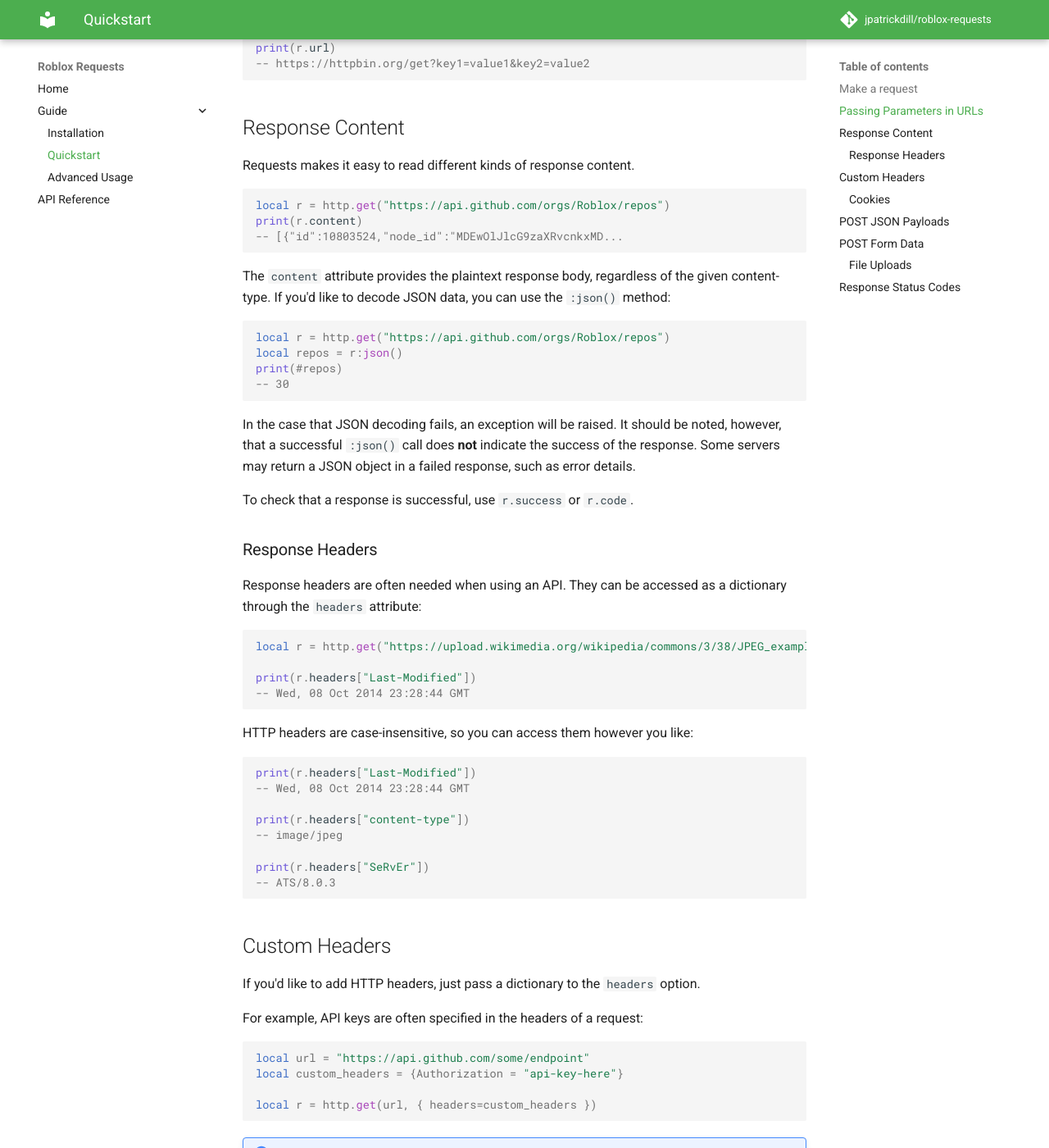
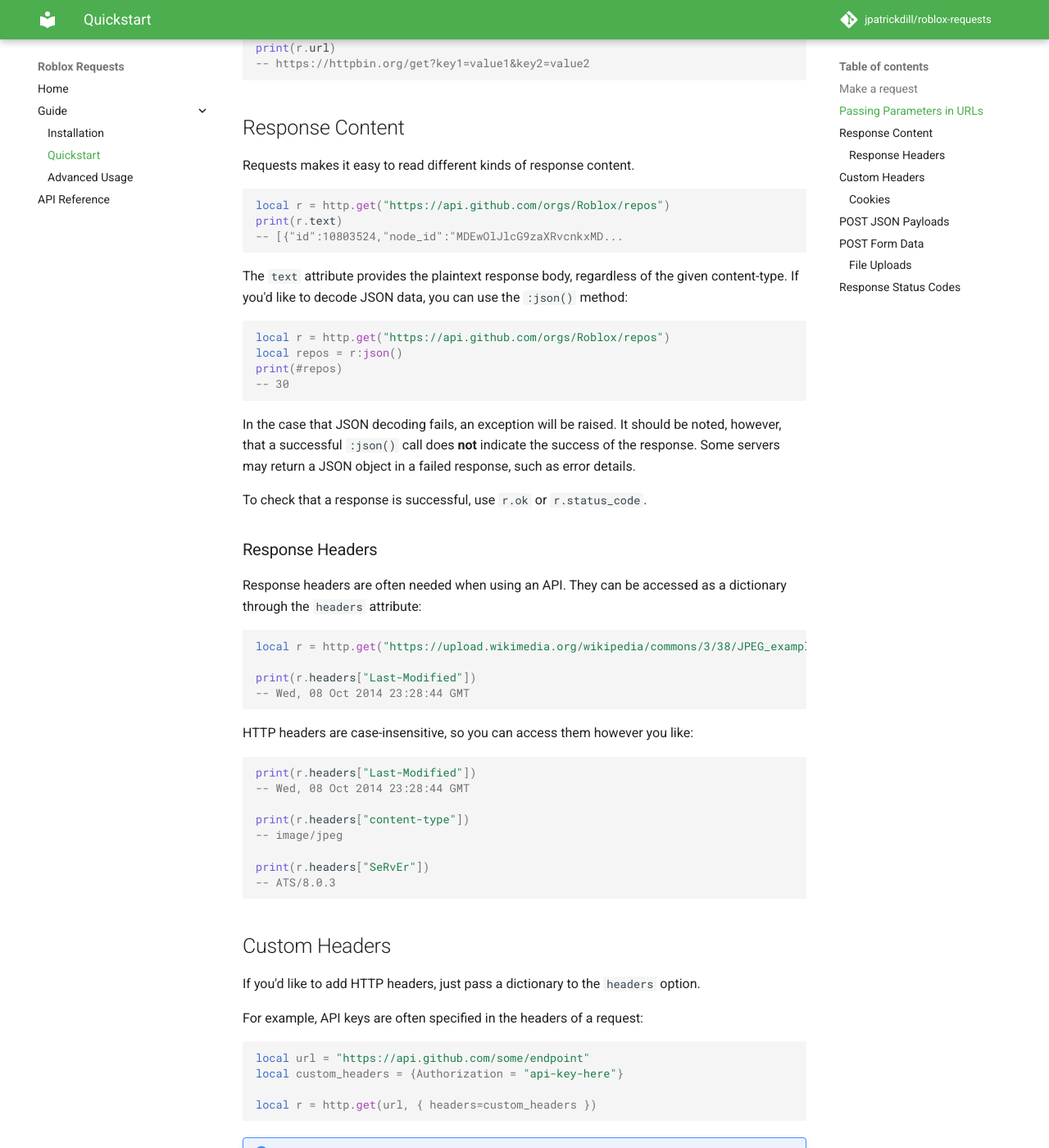
Before and after one commit to pat-dill/roblox-requests, an MkDocs documentation site: the page built from docs/guide/quickstart.md, in a window 1280 px wide and 1400 px high, scrolled down 1077 px. Shown: the whole window at 82% size. Built offline with MkDocs 1.6.1 and Material for MkDocs 9.7.7, drawn with Linux system fonts in a browser that asks for light colours; comment, search, counter and statistics services are not loaded; some of the changed text lies outside the part shown.

Commit message:
updated http.rbxm

````diff
--- a/docs/guide/quickstart.md
+++ b/docs/guide/quickstart.md
@@ -58,11 +58,11 @@
 
 ```lua
 local r = http.get("https://api.github.com/orgs/Roblox/repos")
-print(r.content)
+print(r.text)
 -- [{"id":10803524,"node_id":"MDEwOlJlcG9zaXRvcnkxMD...
 ```
 
-The `content` attribute provides the plaintext response body, regardless of the given content-type.
+The `text` attribute provides the plaintext response body, regardless of the given content-type.
 If you'd like to decode JSON data, you can use the `:json()` method:
 
 ```lua
@@ -75,7 +75,7 @@
 In the case that JSON decoding fails, an exception will be raised. It should be noted, however, that a successful `:json()` call
 does **not** indicate the success of the response. Some servers may return a JSON object in a failed response, such as error details.
 
-To check that a response is successful, use `r.success` or `r.code`.
+To check that a response is successful, use `r.ok` or `r.status_code`.
 
 ### Response Headers
 
@@ -123,7 +123,7 @@
 
 ```lua
 local r = http.get("http://httpbin.org/cookies", { cookies={a=1, b=2} })
-print(r.content)
+print(r.text)
 --   {
 --     "cookies": {
 --       "a": "1",
@@ -141,7 +141,7 @@
 local payload = {key1 = "value1", list={"a", "b", "c"}}
 
 local r = http.post("https://httpbin.org/post", { data=payload })
-print(r.content)
+print(r.text)
 -- {
 -- 	...
 -- 	"json": {
@@ -182,7 +182,7 @@
 local form = http.FormData({"key", "value"}, {"key2", "value2"})
 local r = http.post("https://httpbin.org/post", { data=form })
 
-print(r.content)
+print(r.text)
 --	{
 --    ...
 --	  "form": {
@@ -214,7 +214,7 @@
 ```lua
 local image_url = "https://upload.wikimedia.org/wikipedia/en/a/a9/Example.jpg"
 
-local image = http.File("example.jpg", http.get(image_url).content)
+local image = http.File("example.jpg", http.get(image_url).text)
 
 local form = http.FormData()
 form:AddField("file", image)
@@ -240,7 +240,7 @@
 local r = http.get("https://httpbin.org/get")
 print(r.code, r.message)
 -- 200 OK
-print(r.success)
+print(r.ok)
 -- true
 ```
 
````
Also changed, not shown: docs/guide/advanced.md (+5 -5 lines), docs/index.md (+1 -2 lines), 1 other file.
